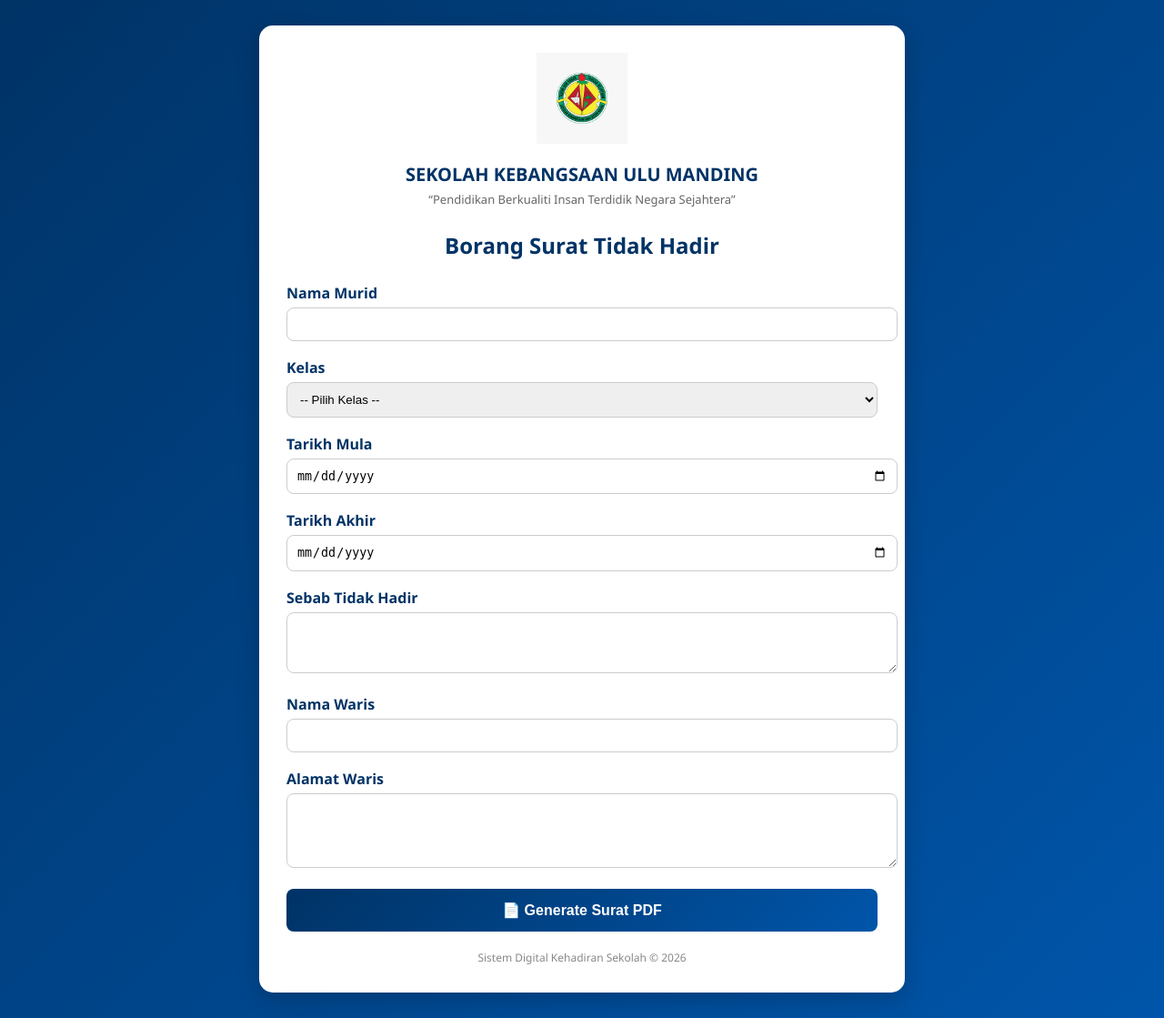
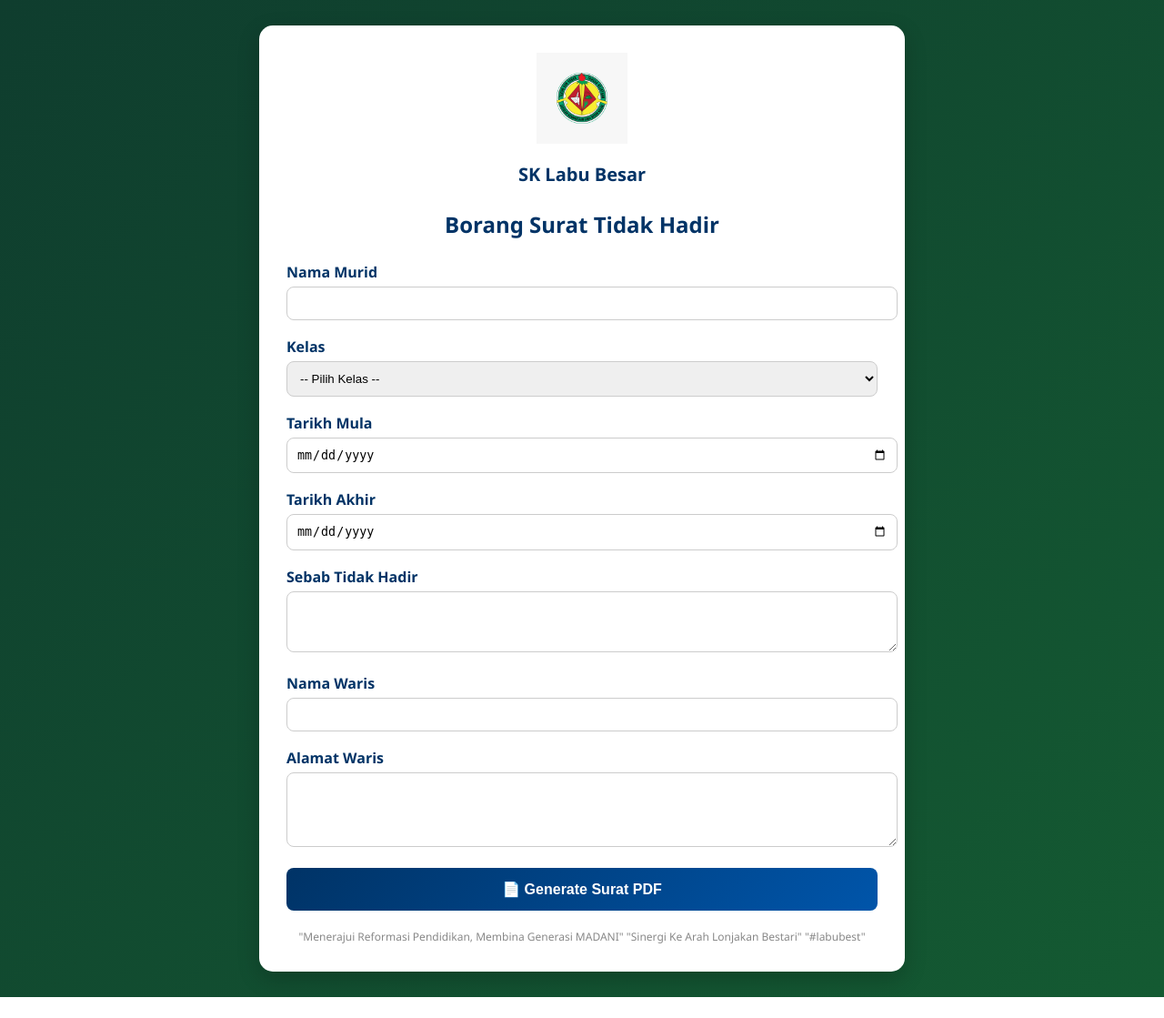
Before and after one commit to asyrafabdzawawi/surattunjuksebab, a Flask app: page / in a window 1280 px wide. Shown: the whole page at 91% size. After the commit the page ends 1096 px from the top, so only its background shows below. Run offline with Flask 3, Linux system fonts and the light colour scheme.

Commit message:
Update form.html

```diff
--- a/templates/form.html
+++ b/templates/form.html
@@ -7,7 +7,7 @@
 
         body {
             font-family: 'Segoe UI', sans-serif;
-            background: linear-gradient(135deg, #003366, #0055aa);
+            background: linear-gradient(135deg, #0f3d2e, #145a32);
             padding: 20px;
         }
 
@@ -101,9 +101,9 @@
 <div class="container">
 
     <div class="header">
-        <img src="logo.jpg" alt="Logo Sekolah">
-        <h1>SEKOLAH KEBANGSAAN ULU MANDING</h1>
-        <p>“Pendidikan Berkualiti Insan Terdidik Negara Sejahtera”</p>
+        <img src="/templates/logo.jpg" alt="Logo Sekolah">
+        <h1>SK Labu Besar</h1>
+
     </div>
 
     <h2>Borang Surat Tidak Hadir</h2>
@@ -156,7 +156,9 @@
     </form>
 
     <div class="footer">
-        Sistem Digital Kehadiran Sekolah © 2026
+        "Menerajui Reformasi Pendidikan, Membina Generasi MADANI"
+        "Sinergi Ke Arah Lonjakan Bestari"
+        "#labubest"
     </div>
 
 </div>
```
